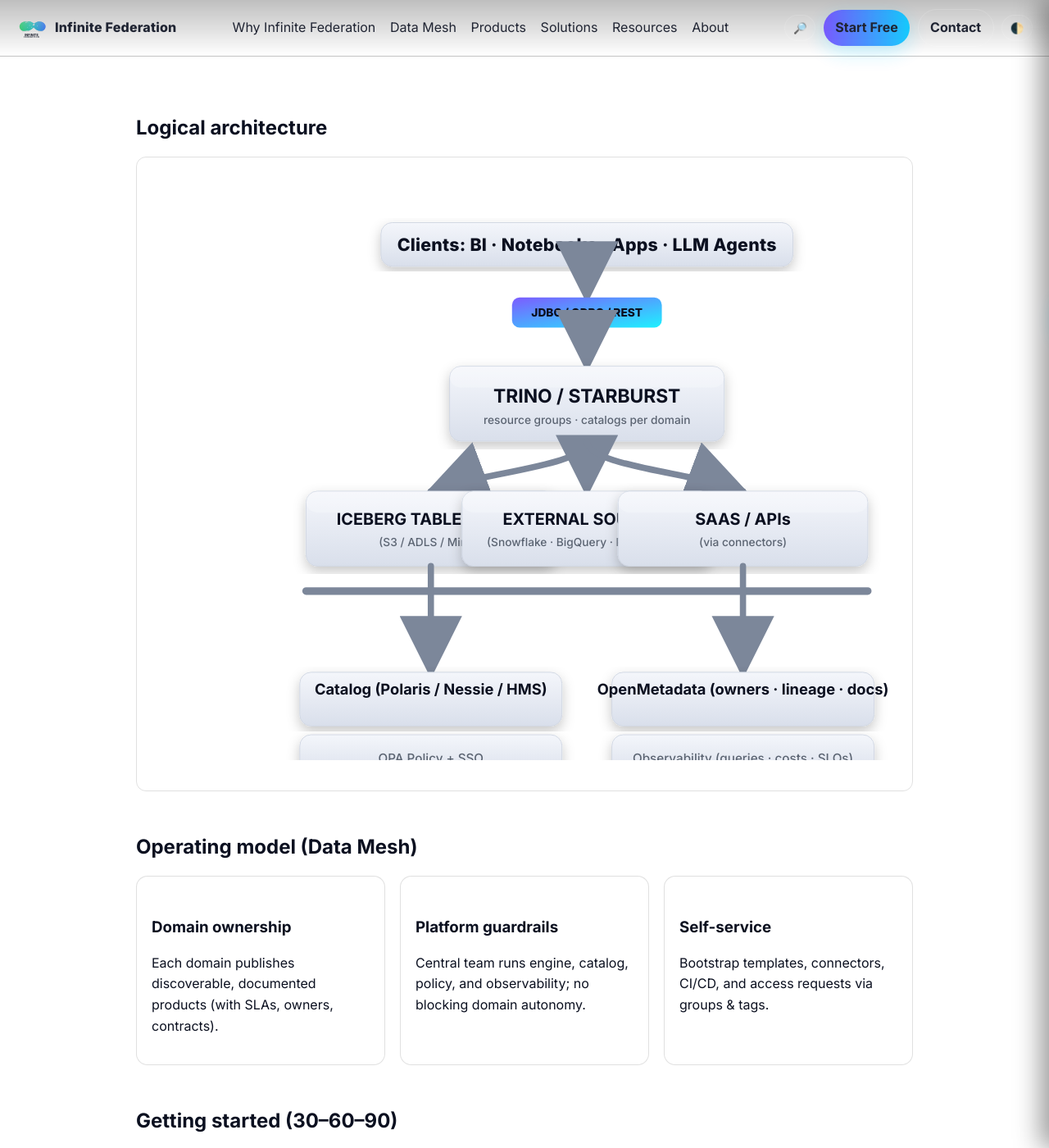
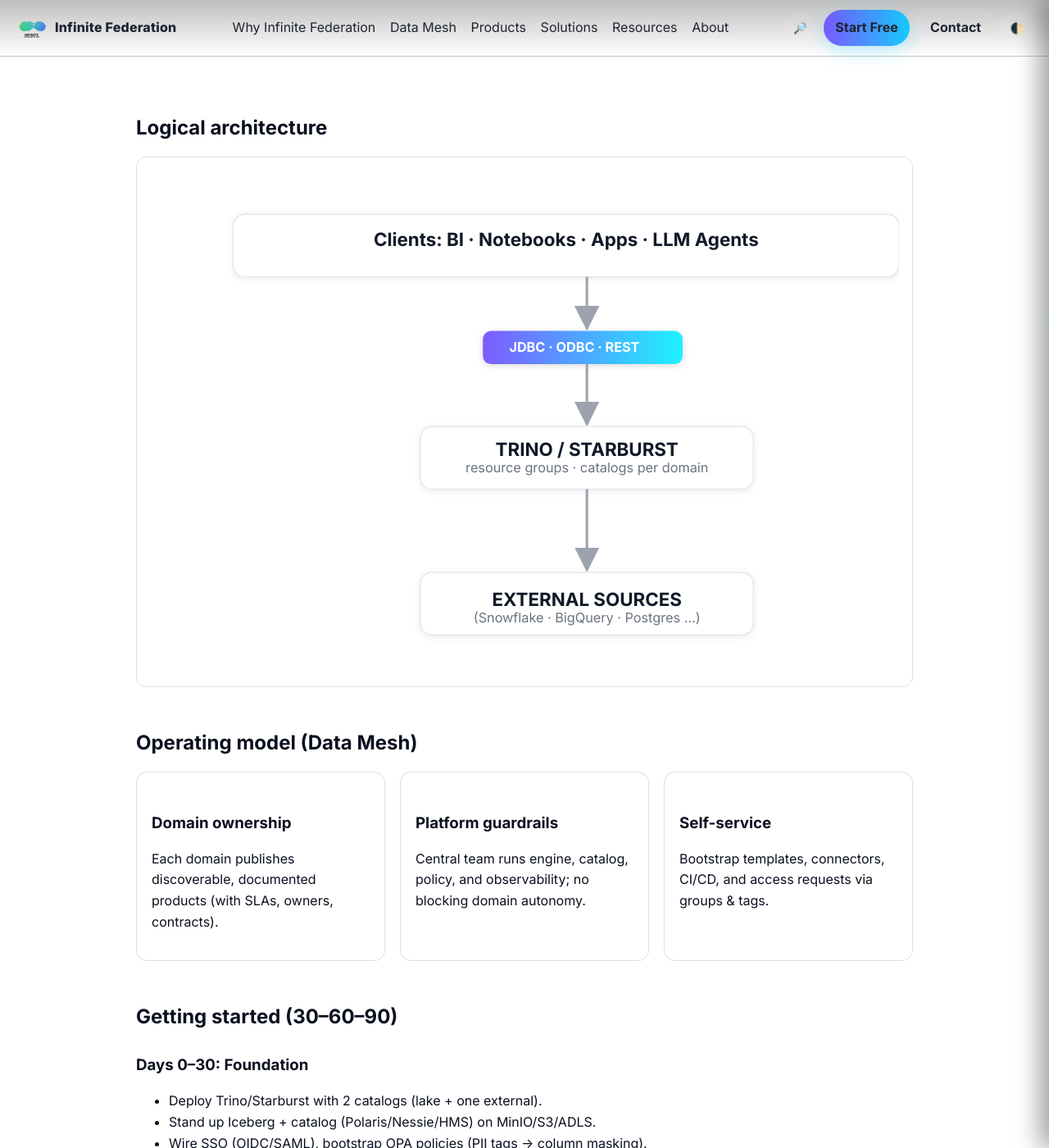
Before and after one commit to InfiniteFederation/InfiniteFederation.github.io, a Jekyll site: the page built from InfiniteFederation/index.md, in a window 1280 px wide and 1400 px high, scrolled down 686 px. Shown: the whole window at 82% size. Built offline with Jekyll 4.4.1, drawn with Linux system fonts in a browser that asks for light colours.

Commit message:
Updated Content

```diff
--- /dev/null
+++ b/InfiniteFederation/index.md
@@ -0,0 +1,162 @@
+---
+title: Infinite Federation
+layout: default
+permalink: /infinite-federation/
+---
+
+<section class="if-hero">
+  <div class="if-container">
+    <h1>How Infinite Federation Works</h1>
+    <p>Stand up a federated query layer, a shared catalog, and product-first governance—then let domains ship value.</p>
+    <div class="if-hero-ctas">
+      <a href="/start/" class="if-button">Deploy the starter</a>
+      <a href="/contact/" class="if-link">Architecture workshop →</a>
+    </div>
+  </div>
+</section>
+
+<section class="if-container" style="padding:56px 0 12px">
+  <h2>Core building blocks</h2>
+  <ol>
+    <li><strong>Federated Engine:</strong> Trino or Starburst as the execution fabric across sources.</li>
+    <li><strong>Open Table Format:</strong> Apache Iceberg for ACID tables and time-travel.</li>
+    <li><strong>Catalog:</strong> Polaris / Nessie / HMS for table & schema registry.</li>
+    <li><strong>Object Store:</strong> S3 / ADLS / MinIO for cost-efficient lake storage.</li>
+    <li><strong>Metadata Mesh:</strong> OpenMetadata (ownership, lineage, docs, tags).</li>
+    <li><strong>Policy Plane:</strong> OPA (ABAC/RBAC) + row/column masking; SSO groups.</li>
+    <li><strong>Observability:</strong> Query events, costs, SLOs; quality via data contracts.</li>
+    <li><strong>Developer Access:</strong> JDBC/ODBC, REST, and optional MCP for agent workflows.</li>
+  </ol>
+</section>
+
+<section class="if-container" style="padding:8px 0 12px">
+  <h2>Logical architecture</h2>
+  <div style="overflow:auto;border:1px solid var(--border);border-radius:12px;padding:16px">
+<pre><code>
+<svg xmlns="http://www.w3.org/2000/svg" viewBox="0 0 900 550">
+  <style>
+    text { font-family: Inter, system-ui, sans-serif; }
+    .title { font-weight: 700; fill: #111827; font-size: 22px; }
+    .sub { fill: #6b7280; font-size: 16px; }
+    .box {
+      fill: #fff; stroke: #e5e7eb; stroke-width: 1.5;
+      rx: 14; ry: 14;
+      filter: drop-shadow(0 2px 4px rgba(0,0,0,0.08));
+    }
+    .chip {
+      fill: url(#grad);
+      rx: 10; ry: 10;
+      filter: drop-shadow(0 2px 4px rgba(0,0,0,0.15));
+    }
+    .arrow {
+      stroke: #9ca3af;
+      stroke-width: 3;
+      fill: none;
+      marker-end: url(#arrow);
+    }
+  </style>
+
+  <defs>
+    <linearGradient id="grad" x1="0" x2="1" y1="0" y2="0">
+      <stop offset="0%" stop-color="#7c5cff"/>
+      <stop offset="100%" stop-color="#1ef1ff"/>
+    </linearGradient>
+    <marker id="arrow" viewBox="0 0 12 12" refX="10" refY="6"
+      markerWidth="10" markerHeight="10" orient="auto">
+      <path d="M0,0 L12,6 L0,12 Z" fill="#9ca3af"/>
+    </marker>
+  </defs>
+
+  <!-- Clients -->
+  <rect class="box" x="100" y="20" width="800" height="75"/>
+  <text x="500" y="58" text-anchor="middle" class="title">Clients: BI · Notebooks · Apps · LLM Agents</text>
+
+  <!-- JDBC chip -->
+  <line x1="525" y1="95" x2="525" y2="155" class="arrow"/>
+  <rect class="chip" x="400" y="160" width="240" height="40"/>
+  <text x="510" y="185" text-anchor="middle" fill="#fff" font-weight="700">JDBC · ODBC · REST</text>
+
+  <!-- Trino/Starburst -->
+  <line x1="525" y1="200" x2="525" y2="270" class="arrow"/>
+  <rect class="box" x="325" y="275" width="400" height="75"/>
+  <text x="525" y="310" text-anchor="middle" class="title">TRINO / STARBURST</text>
+  <text x="525" y="330" text-anchor="middle" class="sub">resource groups · catalogs per domain</text>
+
+  <!-- Three branches -->
+  <line x1="525" y1="350" x2="525" y2="445" class="arrow"/>
+
+  <!-- External Sources -->
+  <rect class="box" x="325" y="450" width="400" height="75"/>
+  <text x="525" y="490" text-anchor="middle" class="title">EXTERNAL SOURCES</text>
+  <text x="525" y="510" text-anchor="middle" class="sub">(Snowflake · BigQuery · Postgres …)</text>
+
+
+</svg>
+</code></pre>
+  </div>
+</section>
+
+<section class="if-container" style="padding:8px 0 12px">
+  <h2>Operating model (Data Mesh)</h2>
+  <div style="display:grid;grid-template-columns:repeat(auto-fit,minmax(260px,1fr));gap:18px">
+    <div style="border:1px solid var(--border);padding:18px;border-radius:14px;background:var(--surface)">
+      <h3>Domain ownership</h3>
+      <p class="muted">Each domain publishes discoverable, documented products (with SLAs, owners, contracts).</p>
+    </div>
+    <div style="border:1px solid var(--border);padding:18px;border-radius:14px;background:var(--surface)">
+      <h3>Platform guardrails</h3>
+      <p class="muted">Central team runs engine, catalog, policy, and observability; no blocking domain autonomy.</p>
+    </div>
+    <div style="border:1px solid var(--border);padding:18px;border-radius:14px;background:var(--surface)">
+      <h3>Self-service</h3>
+      <p class="muted">Bootstrap templates, connectors, CI/CD, and access requests via groups & tags.</p>
+    </div>
+  </div>
+</section>
+
+<section class="if-container" style="padding:8px 0 12px">
+  <h2>Getting started (30–60–90)</h2>
+  <h3>Days 0–30: Foundation</h3>
+  <ul>
+    <li>Deploy Trino/Starburst with 2 catalogs (lake + one external).</li>
+    <li>Stand up Iceberg + catalog (Polaris/Nessie/HMS) on MinIO/S3/ADLS.</li>
+    <li>Wire SSO (OIDC/SAML), bootstrap OPA policies (PII tags → column masking).</li>
+    <li>Install OpenMetadata; ingest Trino, object store, and lineage.</li>
+  </ul>
+  <h3>Days 31–60: First data products</h3>
+  <ul>
+    <li>Create 3–5 gold tables per domain with data contracts and SLAs.</li>
+    <li>Expose governed views; enable caching/CTAS patterns where useful.</li>
+    <li>Set SLOs and dashboards for query cost, success rate, freshness.</li>
+  </ul>
+  <h3>Days 61–90: Scale & standardize</h3>
+  <ul>
+    <li>Add 2–3 more domains; templatize onboarding via IaC + blueprints.</li>
+    <li>Adopt resource groups and queues; define chargeback/showback.</li>
+    <li>Optional: enable MCP endpoints for agent workflows over the catalog.</li>
+  </ul>
+</section>
+
+<section class="if-container" style="padding:8px 0 12px">
+  <h2>Governance & security (pragmatic)</h2>
+  <ul>
+    <li><strong>Groups over users:</strong> Access via SSO groups mapped to OPA policies.</li>
+    <li><strong>Tag-driven rules:</strong> PII/SENSITIVE tags → dynamic column masking & row filters.</li>
+    <li><strong>Contracts:</strong> Schemas + test checks in CI; break-glass policy per domain.</li>
+    <li><strong>Audit:</strong> Query logs to lake; line-level access events retained per policy.</li>
+  </ul>
+</section>
+
+<section class="if-container" style="padding:8px 0 32px">
+  <h2>Success measures</h2>
+  <ul>
+    <li>Time to publish a new data product (PRD → prod).</li>
+    <li>Adoption: active consumers, product reuse across domains.</li>
+    <li>Cost efficiency: bytes scanned / query, cache hit-rate, egress avoided.</li>
+    <li>Quality: contract pass-rate, freshness SLO, incident MTTR.</li>
+  </ul>
+  <div class="if-hero-ctas" style="margin-top:12px">
+    <a href="/contact/" class="if-button">Book a discovery call</a>
+    <a href="/start/" class="if-link">Try the starter →</a>
+  </div>
+</section>
--- a/infinite-federation/index.md
+++ /dev/null
@@ -1,221 +0,0 @@
----
-title: Infinite Federation
-layout: default
-permalink: /infinite-federation/
----
-
-<section class="if-hero">
-  <div class="if-container">
-    <h1>How Infinite Federation Works</h1>
-    <p>Stand up a federated query layer, a shared catalog, and product-first governance—then let domains ship value.</p>
-    <div class="if-hero-ctas">
-      <a href="/start/" class="if-button">Deploy the starter</a>
-      <a href="/contact/" class="if-link">Architecture workshop →</a>
-    </div>
-  </div>
-</section>
-
-<section class="if-container" style="padding:56px 0 12px">
-  <h2>Core building blocks</h2>
-  <ol>
-    <li><strong>Federated Engine:</strong> Trino or Starburst as the execution fabric across sources.</li>
-    <li><strong>Open Table Format:</strong> Apache Iceberg for ACID tables and time-travel.</li>
-    <li><strong>Catalog:</strong> Polaris / Nessie / HMS for table & schema registry.</li>
-    <li><strong>Object Store:</strong> S3 / ADLS / MinIO for cost-efficient lake storage.</li>
-    <li><strong>Metadata Mesh:</strong> OpenMetadata (ownership, lineage, docs, tags).</li>
-    <li><strong>Policy Plane:</strong> OPA (ABAC/RBAC) + row/column masking; SSO groups.</li>
-    <li><strong>Observability:</strong> Query events, costs, SLOs; quality via data contracts.</li>
-    <li><strong>Developer Access:</strong> JDBC/ODBC, REST, and optional MCP for agent workflows.</li>
-  </ol>
-</section>
-
-<section class="if-container" style="padding:8px 0 12px">
-  <h2>Logical architecture</h2>
-  <div style="overflow:auto;border:1px solid var(--border);border-radius:12px;padding:16px">
-<pre><code>
-<svg xmlns="http://www.w3.org/2000/svg" viewBox="0 0 1200 900" role="img" aria-label="Clients to Trino/Starburst to Sources with Catalog & OpenMetadata pillars">
-  <defs>
-    <linearGradient id="cta" x1="0" y1="0" x2="1" y2="1">
-      <stop offset="0%" stop-color="#7c5cff"/><stop offset="100%" stop-color="#1ef1ff"/>
-    </linearGradient>
-    <linearGradient id="box" x1="0" y1="0" x2="0" y2="1">
-      <stop offset="0%" stop-color="#f4f6fb"/><stop offset="100%" stop-color="#d9dfeb"/>
-    </linearGradient>
-    <linearGradient id="boxDark" x1="0" y1="0" x2="0" y2="1">
-      <stop offset="0%" stop-color="#3b4150"/><stop offset="100%" stop-color="#262c36"/>
-    </linearGradient>
-    <filter id="shadow"><feDropShadow dx="0" dy="8" stdDeviation="10" flood-opacity=".22"/></filter>
-    <marker id="arrow" viewBox="0 0 10 10" refX="9" refY="5" markerWidth="10" markerHeight="10" orient="auto">
-      <path d="M0,0 L10,5 L0,10 Z" fill="#7c879a"/>
-    </marker>
-    <style>
-      :root{ --bg:transparent; --text:#0b0f1e; --muted:#667086; --stroke:#cfd6e2; --wire:#7c879a }
-      @media (prefers-color-scheme: dark){
-        :root{ --text:#e6e8ef; --muted:#a2abbd; --stroke:#2e3541; --wire:#a1a9bb }
-      }
-      text{ font-family: Inter, system-ui, -apple-system, Segoe UI, Roboto, Arial, sans-serif }
-      .t{ fill:var(--text); font-weight:800; letter-spacing:.3px }
-      .l{ fill:var(--text); font-weight:700 }
-      .s{ fill:var(--muted); font-weight:500 }
-      .wire{ stroke:var(--wire); stroke-width:10; stroke-linecap:round; fill:none; marker-end:url(#arrow) }
-      .box{ fill:url(#box); stroke:var(--stroke); stroke-width:1.2; rx:18; ry:18; filter:url(#shadow) }
-      .cap{ fill:#fff; opacity:.22 }
-    </style>
-  </defs>
-
-  <!-- top: Clients -->
-  <g transform="translate(100,40)">
-    <rect x="270" y="0" width="660" height="70" rx="14" class="box"/>
-    <text x="600" y="45" class="t" font-size="28" text-anchor="middle">Clients: BI · Notebooks · Apps · LLM Agents</text>
-
-    <!-- JDBC/ODBC/REST chip -->
-    <path d="M600,70 L600,120" class="wire"/>
-    <rect x="480" y="120" width="240" height="48" rx="12" fill="url(#cta)"/>
-    <text x="600" y="151" font-size="18" fill="#0b0f1e" font-weight="800" text-anchor="middle">JDBC / ODBC / REST</text>
-
-    <!-- Trino/Starburst block -->
-    <path d="M600,168 L600,230" class="wire"/>
-    <g transform="translate(600,230)">
-      <rect x="-220" y="0" width="440" height="120" class="box"/>
-      <rect x="-220" y="0" width="440" height="34" class="cap" rx="18"/>
-      <text x="0" y="58" class="l" font-size="30" text-anchor="middle">TRINO / STARBURST</text>
-      <text x="0" y="92" class="s" font-size="18" text-anchor="middle">resource groups · catalogs per domain</text>
-    </g>
-
-    <!-- fan-out wires to three areas -->
-    <path d="M600,350 C600,390 430,400 350,430" class="wire"/>
-    <path d="M600,350 C600,395 600,405 600,430" class="wire"/>
-    <path d="M600,350 C600,390 770,400 850,430" class="wire"/>
-
-    <!-- left: Iceberg Tables (Gold) -->
-    <g transform="translate(350,430)">
-      <rect x="-200" y="0" width="400" height="120" class="box"/>
-      <rect x="-200" y="0" width="400" height="34" class="cap" rx="18"/>
-      <text x="0" y="54" class="l" font-size="26" text-anchor="middle">ICEBERG TABLES (Gold)</text>
-      <text x="0" y="88" class="s" font-size="18" text-anchor="middle">(S3 / ADLS / MinIO)</text>
-    </g>
-
-    <!-- middle: External Sources -->
-    <g transform="translate(600,430)">
-      <rect x="-200" y="0" width="400" height="120" class="box"/>
-      <rect x="-200" y="0" width="400" height="34" class="cap" rx="18"/>
-      <text x="0" y="54" class="l" font-size="26" text-anchor="middle">EXTERNAL SOURCES</text>
-      <text x="0" y="88" class="s" font-size="18" text-anchor="middle">(Snowflake · BigQuery · Postgres · …)</text>
-    </g>
-
-    <!-- right: SaaS / APIs -->
-    <g transform="translate(850,430)">
-      <rect x="-200" y="0" width="400" height="120" class="box"/>
-      <rect x="-200" y="0" width="400" height="34" class="cap" rx="18"/>
-      <text x="0" y="54" class="l" font-size="26" text-anchor="middle">SAAS / APIs</text>
-      <text x="0" y="88" class="s" font-size="18" text-anchor="middle">(via connectors)</text>
-    </g>
-
-    <!-- bottom rail under three -->
-    <path d="M150,590 L1050,590" stroke="var(--wire)" stroke-width="12" stroke-linecap="round" fill="none"/>
-
-    <!-- pillars: Catalog & OpenMetadata -->
-    <path d="M350,550 L350,720" class="wire" marker-end="none"/>
-    <g transform="translate(350,720)">
-      <rect x="-210" y="0" width="420" height="86" class="box"/>
-      <text x="0" y="35" class="l" font-size="24" text-anchor="middle">Catalog (Polaris / Nessie / HMS)</text>
-    </g>
-    <g transform="translate(350,820)">
-      <rect x="-210" y="0" width="420" height="70" class="box"/>
-      <text x="0" y="44" class="s" font-size="20" text-anchor="middle">OPA Policy + SSO</text>
-    </g>
-
-    <path d="M850,550 L850,720" class="wire" marker-end="none"/>
-    <g transform="translate(850,720)">
-      <rect x="-210" y="0" width="420" height="86" class="box"/>
-      <text x="0" y="35" class="l" font-size="24" text-anchor="middle">OpenMetadata (owners · lineage · docs)</text>
-    </g>
-    <g transform="translate(850,820)">
-      <rect x="-210" y="0" width="420" height="70" class="box"/>
-      <text x="0" y="44" class="s" font-size="20" text-anchor="middle">Observability (queries · costs · SLOs)</text>
-    </g>
-  </g>
-
-  <!-- dark-mode cube swap -->
-  <script><![CDATA[
-    (function(){
-      try{
-        var dark = window.matchMedia && window.matchMedia('(prefers-color-scheme: dark)').matches;
-        if(dark){
-          document.querySelectorAll('.box').forEach(function(n){
-            if(n.getAttribute('fill')) return;
-            n.setAttribute('fill','url(#boxDark)');
-          });
-        }
-      }catch(e){}
-    })();
-  ]]></script>
-</svg>
-</code></pre>
-  </div>
-</section>
-
-<section class="if-container" style="padding:8px 0 12px">
-  <h2>Operating model (Data Mesh)</h2>
-  <div style="display:grid;grid-template-columns:repeat(auto-fit,minmax(260px,1fr));gap:18px">
-    <div style="border:1px solid var(--border);padding:18px;border-radius:14px;background:var(--surface)">
-      <h3>Domain ownership</h3>
-      <p class="muted">Each domain publishes discoverable, documented products (with SLAs, owners, contracts).</p>
-    </div>
-    <div style="border:1px solid var(--border);padding:18px;border-radius:14px;background:var(--surface)">
-      <h3>Platform guardrails</h3>
-      <p class="muted">Central team runs engine, catalog, policy, and observability; no blocking domain autonomy.</p>
-    </div>
-    <div style="border:1px solid var(--border);padding:18px;border-radius:14px;background:var(--surface)">
-      <h3>Self-service</h3>
-      <p class="muted">Bootstrap templates, connectors, CI/CD, and access requests via groups & tags.</p>
-    </div>
-  </div>
-</section>
-
-<section class="if-container" style="padding:8px 0 12px">
-  <h2>Getting started (30–60–90)</h2>
-  <h3>Days 0–30: Foundation</h3>
-  <ul>
-    <li>Deploy Trino/Starburst with 2 catalogs (lake + one external).</li>
-    <li>Stand up Iceberg + catalog (Polaris/Nessie/HMS) on MinIO/S3/ADLS.</li>
-    <li>Wire SSO (OIDC/SAML), bootstrap OPA policies (PII tags → column masking).</li>
-    <li>Install OpenMetadata; ingest Trino, object store, and lineage.</li>
-  </ul>
-  <h3>Days 31–60: First data products</h3>
-  <ul>
-    <li>Create 3–5 gold tables per domain with data contracts and SLAs.</li>
-    <li>Expose governed views; enable caching/CTAS patterns where useful.</li>
-    <li>Set SLOs and dashboards for query cost, success rate, freshness.</li>
-  </ul>
-  <h3>Days 61–90: Scale & standardize</h3>
-  <ul>
-    <li>Add 2–3 more domains; templatize onboarding via IaC + blueprints.</li>
-    <li>Adopt resource groups and queues; define chargeback/showback.</li>
-    <li>Optional: enable MCP endpoints for agent workflows over the catalog.</li>
-  </ul>
-</section>
-
-<section class="if-container" style="padding:8px 0 12px">
-  <h2>Governance & security (pragmatic)</h2>
-  <ul>
-    <li><strong>Groups over users:</strong> Access via SSO groups mapped to OPA policies.</li>
-    <li><strong>Tag-driven rules:</strong> PII/SENSITIVE tags → dynamic column masking & row filters.</li>
-    <li><strong>Contracts:</strong> Schemas + test checks in CI; break-glass policy per domain.</li>
-    <li><strong>Audit:</strong> Query logs to lake; line-level access events retained per policy.</li>
-  </ul>
-</section>
-
-<section class="if-container" style="padding:8px 0 32px">
-  <h2>Success measures</h2>
-  <ul>
-    <li>Time to publish a new data product (PRD → prod).</li>
-    <li>Adoption: active consumers, product reuse across domains.</li>
-    <li>Cost efficiency: bytes scanned / query, cache hit-rate, egress avoided.</li>
-    <li>Quality: contract pass-rate, freshness SLO, incident MTTR.</li>
-  </ul>
-  <div class="if-hero-ctas" style="margin-top:12px">
-    <a href="/contact/" class="if-button">Book a discovery call</a>
-    <a href="/start/" class="if-link">Try the starter →</a>
-  </div>
-</section>
```
Also changed, not shown: data-mesh/index.md (+1 -1 lines).
